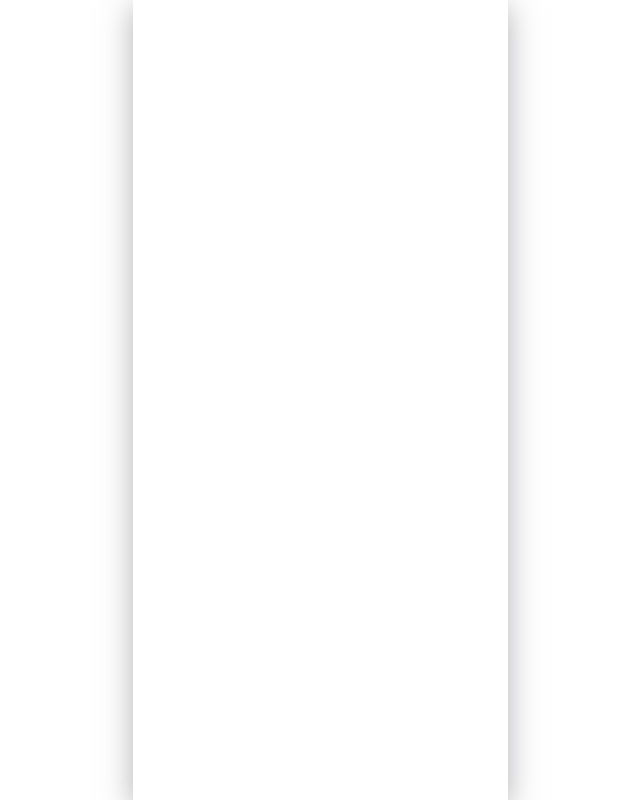
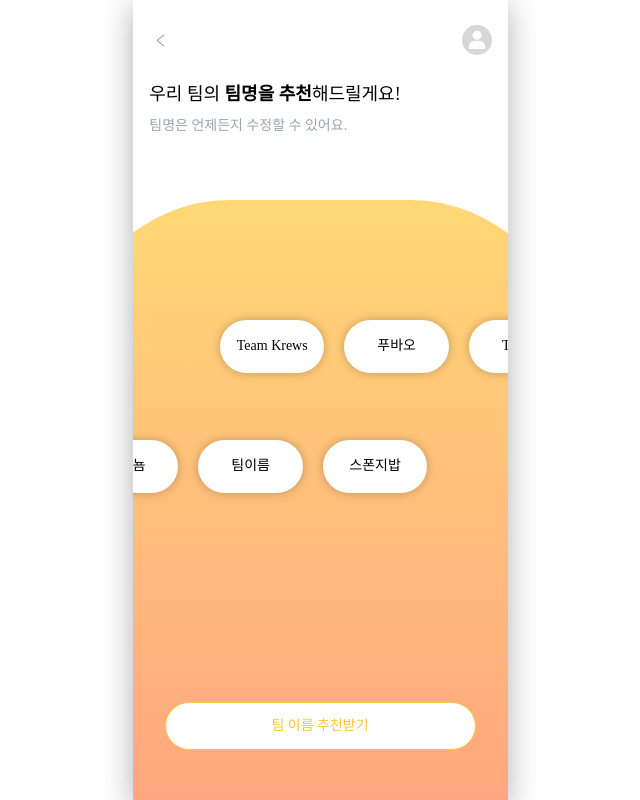
Before and after one commit to 9oormthon-univ/2024_BEOTKKOTTHON_TEAM_21_FE, a React (Create React App) app: page /recommendstart in a window 1280 px wide. Before the commit this address had no page. Shown: the whole page, without its empty margins (320-960 px from the left). Built offline with nearby package versions, Linux system fonts and the light colour scheme; a web font is replaced by a local one.

Commit message:
feat: 추천시작페이지 레이아웃 생성

```diff
--- a/src/App.js
+++ b/src/App.js
@@ -13,6 +13,7 @@ import SecretFeedback from "./pages/WorkSpace/SecretFeedback";
 import FeedbackStorage from "./pages/WorkSpace/FeedbackStorage";
 import SignUp from "./pages/SignUp/SignUp";
 import SignUpEnd from "./pages/SignUp/SignUpEnd";
+import RecommendStart from "./pages/Recommend/RecommendStart";
 
 function App() {
   const [showSplash, setShowSplash] = useState(true);
@@ -40,6 +41,7 @@ function App() {
           <Route path="/secretfeedback" element={<SecretFeedback />} />
           <Route path="/signup" element={<SignUp />} />
           <Route path="/signend" element={<SignUpEnd />} />
+          <Route path="/recommendstart" element={<RecommendStart />} />
         </Routes>
       </Router>
     </div>
--- /dev/null
+++ b/src/components/Navbar.js
@@ -0,0 +1,57 @@
+import React, { useEffect, useState } from "react";
+import styled from "styled-components";
+import { useNavigate } from "react-router-dom";
+
+const NavContainer = styled.div`
+  display: flex;
+  flex-direction: row;
+  justify-content: space-between;
+  width: 100%;
+  min-height: 10vh;
+`;
+
+const Navbar = () => {
+  const navigate = useNavigate();
+
+  const goToBack = () => {
+    navigate(-1);
+  };
+  return (
+    <div>
+      <NavContainer>
+        <button
+          className="flex justify-center items-center ml-2 w-10 rounded "
+          onClick={goToBack}
+        >
+          <svg
+            xmlns="http://www.w3.org/2000/svg"
+            width="9"
+            height="13"
+            viewBox="0 0 9 13"
+            fill="none"
+          >
+            <path d="M8 1L1 6.5L8 12" stroke="#878787" stroke-linecap="round" />
+          </svg>
+        </button>
+        <button className="mr-4">
+          <svg
+            xmlns="http://www.w3.org/2000/svg"
+            width="30"
+            height="30"
+            viewBox="0 0 25 25"
+            fill="none"
+          >
+            <circle cx="12.5" cy="12.5" r="12.5" fill="#D7D7D7" />
+            <circle cx="12.5" cy="8.50911" r="3.80824" fill="white" />
+            <path
+              d="M5.55554 18.5897C5.55554 15.6205 7.96261 13.2134 10.9319 13.2134H14.0681C17.0374 13.2134 19.4444 15.6205 19.4444 18.5897C19.4444 19.332 18.8427 19.9338 18.1003 19.9338H6.89963C6.15731 19.9338 5.55554 19.332 5.55554 18.5897Z"
+              fill="white"
+            />
+          </svg>
+        </button>
+      </NavContainer>
+    </div>
+  );
+};
+
+export default Navbar;
--- /dev/null
+++ b/src/pages/Recommend/RecommendStart.js
@@ -0,0 +1,126 @@
+import React, { useState, useEffect } from "react";
+import { useNavigate } from "react-router-dom";
+import styled from "styled-components";
+import Navbar from "../../components/Navbar";
+
+const Container = styled.div`
+  display: flex;
+  flex-direction: column;
+  min-height: 100vh;
+  font-family: "Pretendard";
+
+  position: relative; /* Add relative positioning */
+  overflow: hidden;
+`;
+
+const ContextContainer = styled.div`
+  display: flex;
+  justify-content: center;
+  width: 100%;
+  min-height: 90vh;
+
+  position: relative; /* Add relative positioning */
+  z-index: 10; /* Ensure content is above GradientContainer */
+`;
+
+const GradientContainer = styled.div`
+  position: absolute;
+  bottom: 0;
+  display: flex;
+  justify-content: center;
+  width: 500px;
+  height: 75vh;
+  flex-shrink: 0;
+  border-radius: 160px 160px 0px 0px;
+  background: linear-gradient(180deg, #ffd875 0%, #ffa680 100%);
+
+  z-index: 0; /* Ensure it's behind content */
+`;
+
+const TextContainer = styled.div`
+  margin-left: -90px;
+`;
+
+const TeamnameContainer1 = styled.div`
+  display: flex;
+  flex-direction: row;
+  position: absolute;
+  margin-top: 15vh;
+  left: 30%;
+  gap: 20px;
+  width: 346px;
+  height: 52.695px;
+  flex-shrink: 0;
+  filter: drop-shadow(0px 0px 5px rgba(0, 0, 0, 0.25));
+`;
+
+const TeamnameContainer2 = styled.div`
+  display: flex;
+  flex-direction: row;
+  position: absolute;
+  margin-top: 30vh;
+  right: 30%;
+  gap: 20px;
+  width: 346px;
+  height: 52.695px;
+  flex-shrink: 0;
+  filter: drop-shadow(0px 0px 5px rgba(0, 0, 0, 0.25));
+`;
+
+const TeamnameBox = styled.div`
+  display: flex;
+  justify-content: center;
+  align-items: center;
+  width: 104.414px;
+  height: 52.695px;
+  flex-shrink: 0;
+  border-radius: 50px;
+  background: #fff;
+`;
+
+const BtnContainer = styled.div`
+  position: absolute;
+  bottom: 30px;
+  width: 311px;
+`;
+
+function RecommendStart() {
+  return (
+    <div className="App">
+      <Container>
+        <Navbar></Navbar>
+        <ContextContainer>
+          <TextContainer>
+            <div className="text-lg mb-2">
+              우리 팀의 <b>팀명을 추천</b>해드릴게요!
+            </div>
+            <div className="text-sm text-gray-400">
+              팀명은 언제든지 수정할 수 있어요.
+            </div>
+          </TextContainer>
+          <GradientContainer>
+            <div>
+              <TeamnameContainer1 className="text-sm">
+                <TeamnameBox>Team Krews</TeamnameBox>
+                <TeamnameBox>푸바오</TeamnameBox>
+                <TeamnameBox>Team2</TeamnameBox>
+              </TeamnameContainer1>
+              <TeamnameContainer2 className="text-sm">
+                <TeamnameBox>옴뇸뇸</TeamnameBox>
+                <TeamnameBox>팀이름</TeamnameBox>
+                <TeamnameBox>스폰지밥</TeamnameBox>
+              </TeamnameContainer2>
+            </div>
+
+            <BtnContainer>
+              <button className="mb-5 w-full rounded-full h-12 border  border-primary text-primary bg-white text-sm">
+                팀 이름 추천받기
+              </button>
+            </BtnContainer>
+          </GradientContainer>
+        </ContextContainer>
+      </Container>
+    </div>
+  );
+}
+export default RecommendStart;
```
